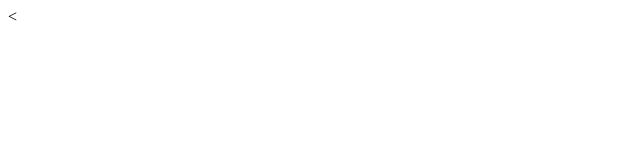
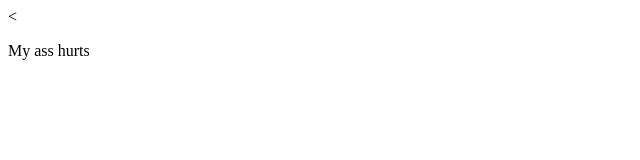
Before and after one commit to BigTako/site, a plain HTML site: page index.html in a window 1280 px wide. Shown: the full height of the page, 0-640 px from the left. Drawn offline with Linux system fonts and the light colour scheme.

Commit message:
cloned commit

```diff
--- a/index.html
+++ b/index.html
@@ -5,6 +5,6 @@
     <title>My site</title>
   </head>
   <body>
-
+    <p>My ass hurts</p>
   </body>
 </html>
```
